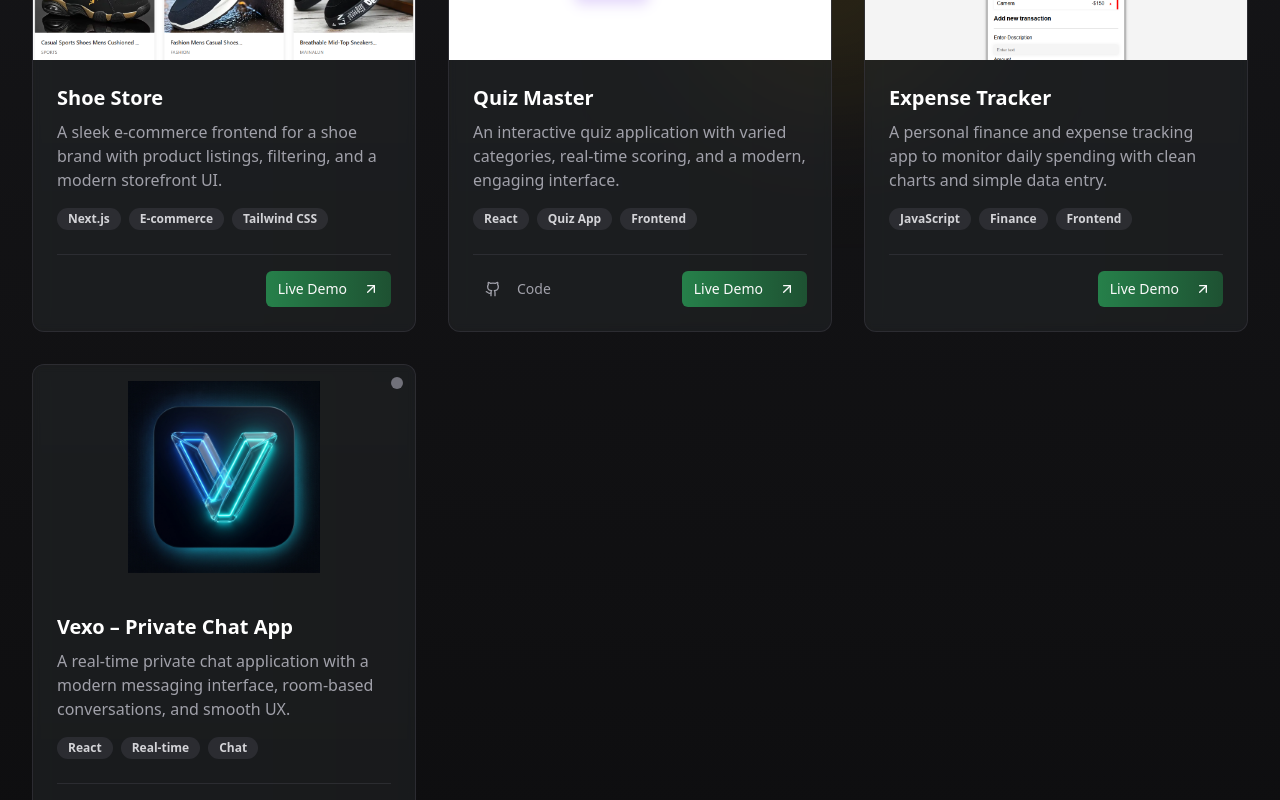
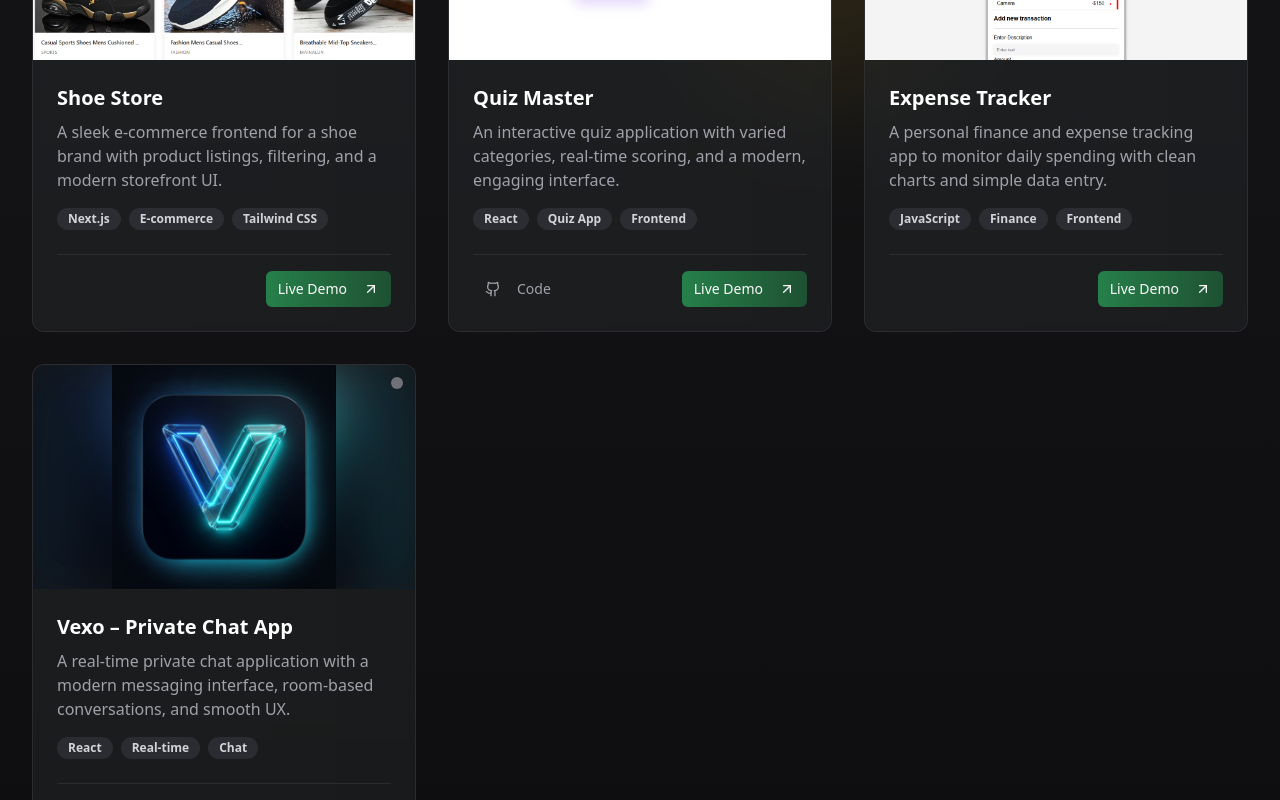
Before and after one commit to Muazzam-Ali-786/portfolio-main, a Next.js app: page / in a window 1280 px wide. Shown: the part 4235-5035 px from the top of the page. Built offline with nearby package versions, Linux system fonts and the light colour scheme.

Commit message:
refactor: enhance ProjectCard component with background image support for 'contain' fit

```diff
--- a/components/project-card.tsx
+++ b/components/project-card.tsx
@@ -41,10 +41,18 @@ export function ProjectCard({ title, description, tags, image, imageFit = "cover
         <div className="relative h-full flex flex-col">
           <div className="relative overflow-hidden h-56">
             <div className="absolute inset-0 bg-gradient-to-b from-phthalo-500/20 to-phthalo-700/20 opacity-0 group-hover:opacity-100 transition-opacity duration-300 z-10"></div>
+            {imageFit === "contain" && (
+              <img
+                src={image || "/placeholder.svg"}
+                alt=""
+                aria-hidden="true"
+                className="absolute inset-0 w-full h-full object-cover scale-110 blur-xl opacity-70"
+              />
+            )}
             <img
               src={image || "/placeholder.svg"}
               alt={title}
-              className={`w-full h-full object-${imageFit} ${imageFit === "contain" ? "p-4" : ""} transition-transform duration-700 ${isHovered ? "scale-105" : "scale-100"}`}
+              className={`relative w-full h-full ${imageFit === "contain" ? "object-contain" : "object-cover"} transition-transform duration-700 ${isHovered ? "scale-105" : "scale-100"}`}
             />
           </div>
 
```
